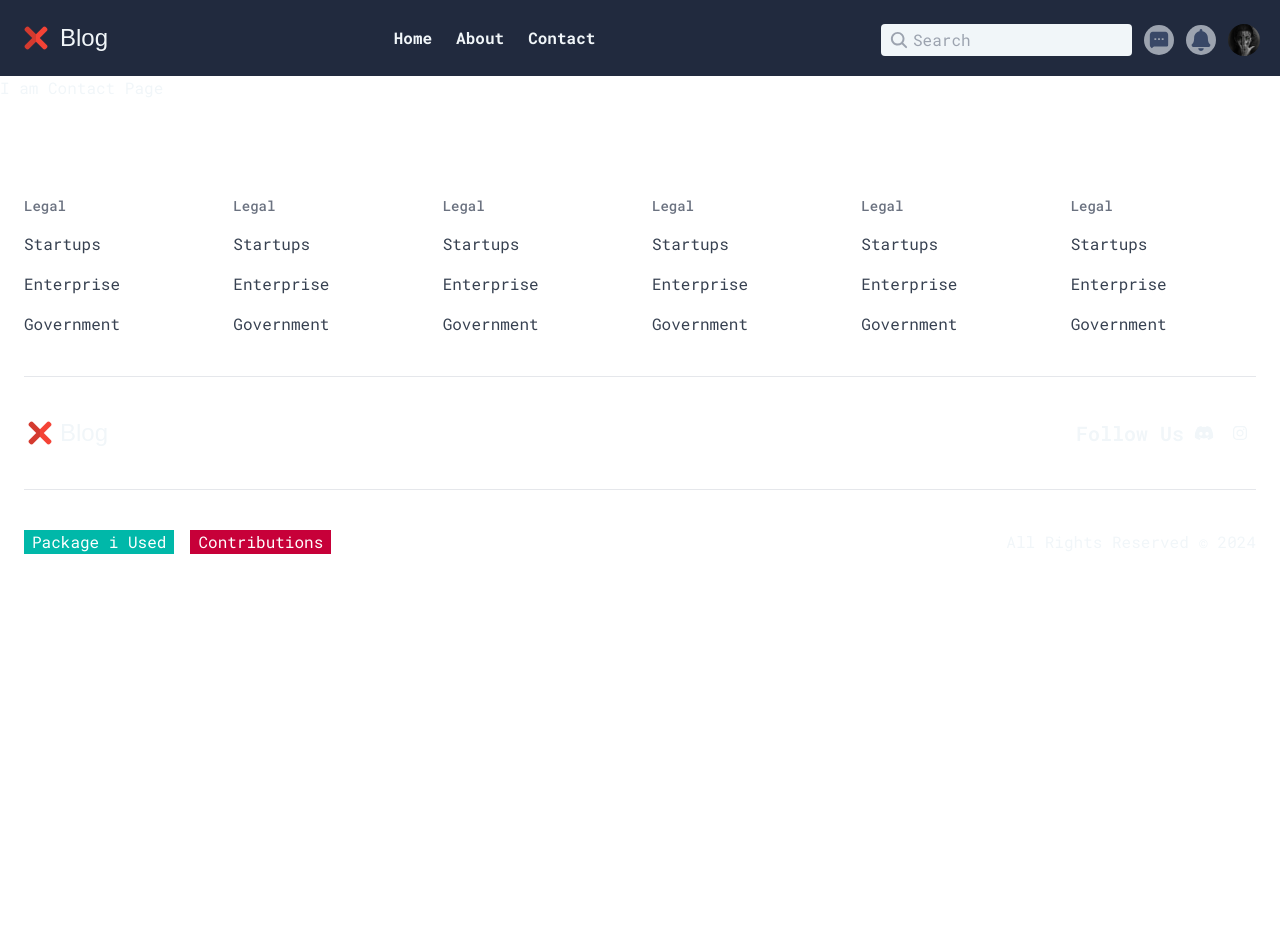
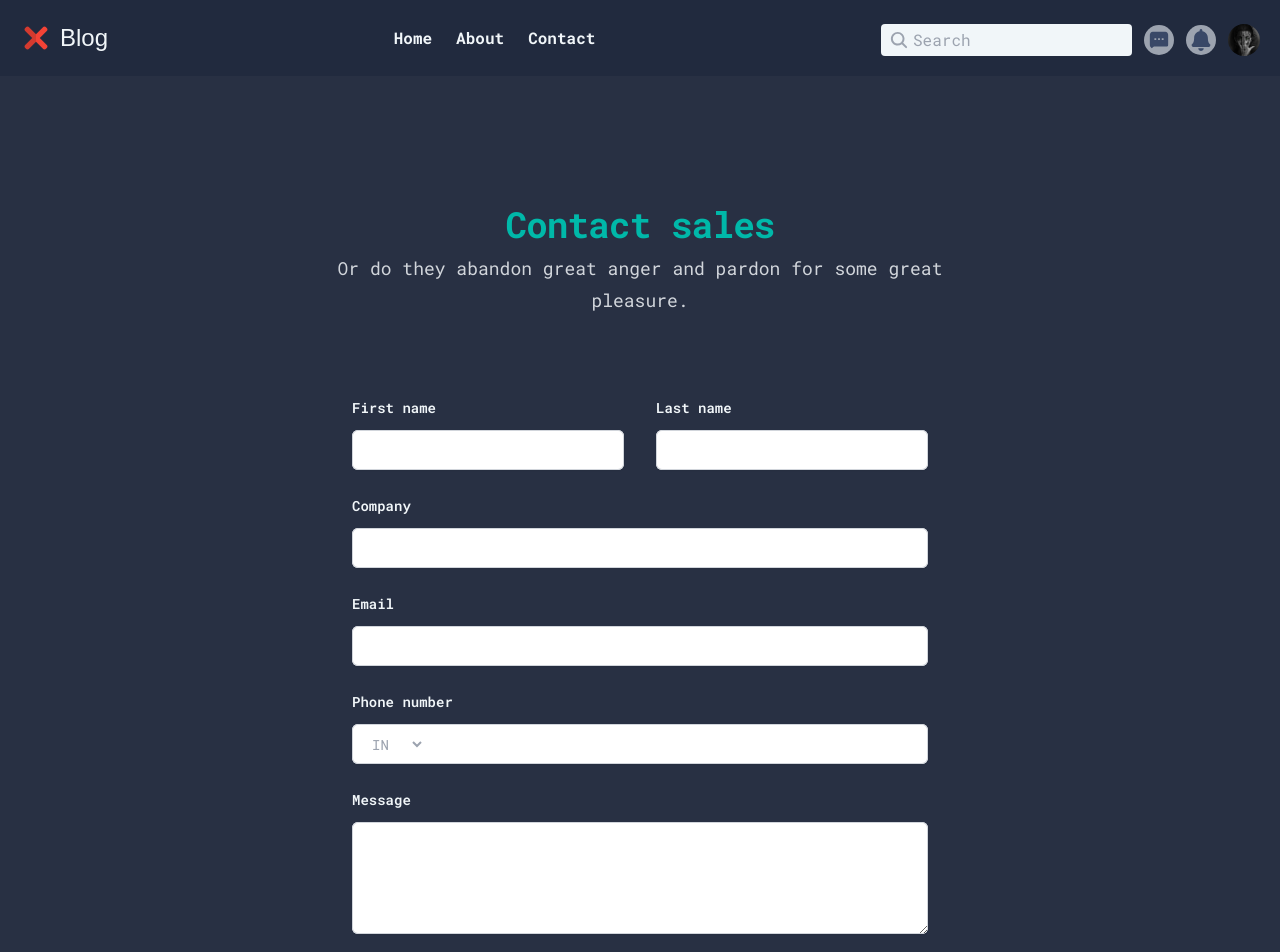
Before and after one commit to MrGrootx/x-blog, a React (Vite) app: page /contact in a window 1280 px wide. Shown: the top 952 px of the page. Before the commit the page ends 800 px from the top, so only its background shows below. Built offline with nearby package versions, Linux system fonts and the light colour scheme; a web font is replaced by a local one.

Commit message:
feat: contact-page

```diff
--- a/package.json
+++ b/package.json
@@ -13,6 +13,7 @@
     "deploy": "gh-pages -d dist"
   },
   "dependencies": {
+    "@tailwindcss/forms": "^0.5.7",
     "autoprefixer": "^10.4.17",
     "gh-pages": "^6.1.1",
     "postcss": "^8.4.33",
--- a/src/pages/Contact.jsx
+++ b/src/pages/Contact.jsx
@@ -1,5 +1,166 @@
 const Contact = () => {
-   return <h1>I am Contact Page</h1>;
- };
+  return (
+    <>
+      <div className=" bg-[#283043] px-6 py-6 sm:py-32 lg:px-8">
 
- export default Contact;
+        <div className="mx-auto max-w-2xl text-center">
+          <h2 className="text-3xl font-bold tracking-tight text-ctm5 sm:text-4xl">
+            Contact sales
+          </h2>
+          <p className="mt-2 text-lg leading-8 text-gray-300">
+            Or do they abandon great anger and pardon for some great pleasure.
+          </p>
+        </div>
+        <form className="mx-auto mt-16 max-w-xl sm:mt-20">
+          <div className="grid grid-cols-1 gap-x-8 gap-y-6 sm:grid-cols-2">
+            <div>
+              <label
+                htmlFor="first-name"
+                className="block text-sm font-semibold leading-6 text-ctm1"
+              >
+                First name
+              </label>
+              <div className="mt-2.5">
+                <input
+                  type="text"
+                  name="first-name"
+                  id="first-name"
+                  autoComplete="given-name"
+                  required
+                  className="block w-full rounded-md border-0 px-3.5 py-2 text-gray-900 shadow-sm ring-1 ring-inset ring-gray-300 placeholder:text-gray-400 focus:ring-2 focus:ring-inset  sm:text-sm sm:leading-6 outline-none"
+                />
+              </div>
+            </div>
+            <div>
+              <label
+                htmlFor="last-name"
+                className="block text-sm font-semibold leading-6 text-ctm1"
+              >
+                Last name
+              </label>
+              <div className="mt-2.5">
+                <input
+                  type="text"
+                  name="last-name"
+                  id="last-name"
+                  autoComplete="family-name"
+                  required
+                  className="block w-full rounded-md border-0 px-3.5 py-2 text-gray-900 shadow-sm ring-1 ring-inset ring-gray-300 placeholder:text-gray-400 focus:ring-2 focus:ring-inset  sm:text-sm sm:leading-6 outline-none"
+                />
+              </div>
+            </div>
+            <div className="sm:col-span-2">
+              <label
+                htmlFor="company"
+                className="block text-sm font-semibold leading-6 text-ctm1"
+              >
+                Company
+              </label>
+              <div className="mt-2.5">
+                <input
+                  type="text"
+                  name="company"
+                  id="company"
+                  autoComplete="organization"
+                  required
+                  className="block w-full rounded-md border-0 px-3.5 py-2 text-gray-900 outline-none shadow-sm ring-1 ring-inset ring-gray-300 placeholder:text-gray-400 focus:ring-2 focus:ring-inset  sm:text-sm sm:leading-6"
+                />
+              </div>
+            </div>
+            <div className="sm:col-span-2">
+              <label
+                htmlFor="email"
+                className="block text-sm font-semibold leading-6 text-ctm1"
+              >
+                Email
+              </label>
+              <div className="mt-2.5">
+                <input
+                  type="email"
+                  name="email"
+                  id="email"
+                  autoComplete="email"
+                  required
+                  className="block w-full rounded-md border-0 px-3.5 py-2 text-gray-900 shadow-sm ring-1 ring-inset ring-gray-300 placeholder:text-gray-400 focus:ring-2 focus:ring-inset  sm:text-sm sm:leading-6 outline-none"
+                />
+              </div>
+            </div>
+            <div className="sm:col-span-2">
+              <label
+                htmlFor="phone-number"
+                className="block text-sm font-semibold leading-6 text-ctm1"
+              >
+                Phone number
+              </label>
+              <div className="relative mt-2.5">
+                <div className="absolute inset-y-0 left-0 flex items-center">
+                  <label htmlFor="country" className="sr-only">
+                    Country
+                  </label>
+                  <select
+                    id="country"
+                    name="country"
+                    className="h-full rounded-md border-0 bg-transparent bg-none py-0 pl-4 pr-5 text-gray-400 focus:ring-2 focus:ring-inset    sm:text-sm outline-none border-none"
+                  >
+                    <option>IN</option>
+                    <option>US</option>
+                    <option>CA</option>
+                    <option>EU</option>
+                  </select>
+
+                </div>
+                <input
+                  type="tel"
+                  name="phone-number"
+                  id="phone-number"
+                  autoComplete="tel"
+                  className="block w-full rounded-md border-0 px-3.5 py-2 pl-20 text-gray-900 outline-none shadow-sm ring-1 ring-inset ring-gray-300 placeholder:text-gray-400 focus:ring-2 focus:ring-inset  sm:text-sm sm:leading-6"
+                  required
+                />
+              </div>
+            </div>
+            <div className="sm:col-span-2">
+              <label
+                htmlFor="message"
+                className="block text-sm font-semibold leading-6 text-ctm1"
+              >
+                Message
+              </label>
+              <div className="mt-2.5">
+                <textarea
+                  name="message"
+                  id="message"
+                  rows="4"
+                  className="block w-full rounded-md border-0 px-3.5 py-2 text-gray-900 outline-none shadow-sm ring-1 ring-inset ring-gray-300 placeholder:text-gray-400 focus:ring-2 focus:ring-inset  sm:text-sm sm:leading-6"
+                ></textarea>
+              </div>
+            </div>
+            <div className="flex gap-x-4 sm:col-span-2 ">
+
+              <label
+                className="text-sm leading-6 text-ctm1"
+                id="switch-1-label "
+              >
+                You agree to our
+                <a href="" className="font-semibold text-ctm5 ml-2">
+                  privacy&nbsp;policy
+                </a>
+                .
+              </label>
+            </div>
+          </div>
+          <div className="mt-10">
+            <button
+              type=""
+              className="block w-full rounded-md bg-indigo-600 px-3.5 py-2.5 text-center text-sm font-semibold text-white shadow-sm hover:bg-indigo-500 focus-visible:outline focus-visible:outline-2 focus-visible:outline-offset-2 focus-visible:outline-indigo-600"
+            >
+              Lets talk
+            </button>
+          </div>
+        </form>
+      </div>
+    </>
+  );
+};
+
+export default Contact;
--- a/src/pages/Home.jsx
+++ b/src/pages/Home.jsx
@@ -24,7 +24,7 @@ const Home = () => {
 
   return (
     <div>
-      <main className="bg-ctm7 xl:h-[600px] h-96 p-6 xl:p-0">
+      <main className="bg-ctm7 xl:h-[600px] h-96 p-6 xl:p-0 ">
         <section className=" container mx-auto pt-12 grid grid-cols-1  xl:px-0">
           <div className="flex justify-center border px-4 border-np1 shadow-[rgba(17,_17,_26,_0.1)_0px_0px_3px] shadow-np2">
             <div className="my-auto">
--- a/tailwind.config.js
+++ b/tailwind.config.js
@@ -25,5 +25,7 @@ export default {
 
     },
   },
-  plugins: [],
+  plugins: [
+    import('@tailwindcss/forms'),
+  ],
 };
```
Also changed, not shown: 1 other file (tests, documents, lock files or other folders).
